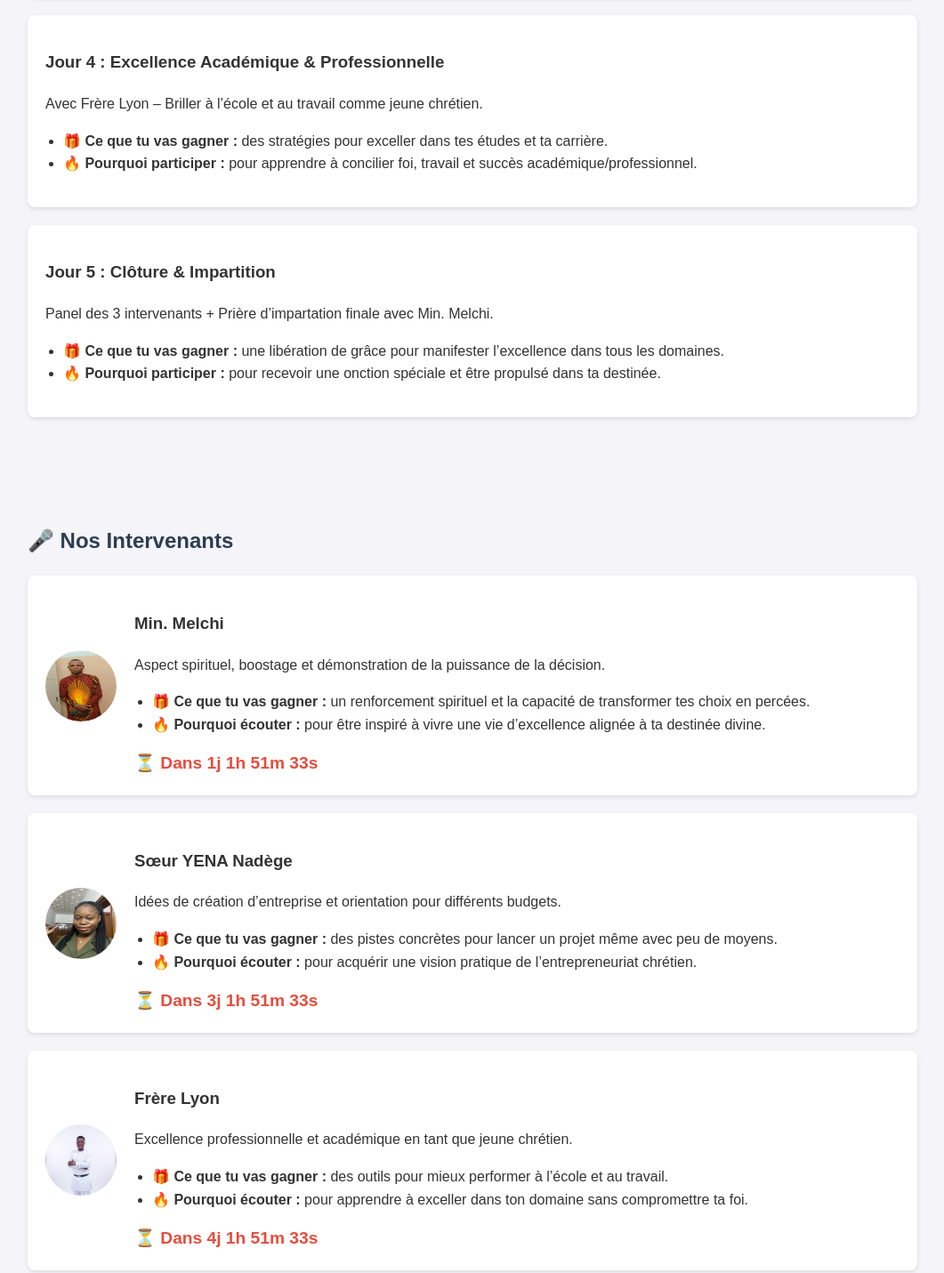
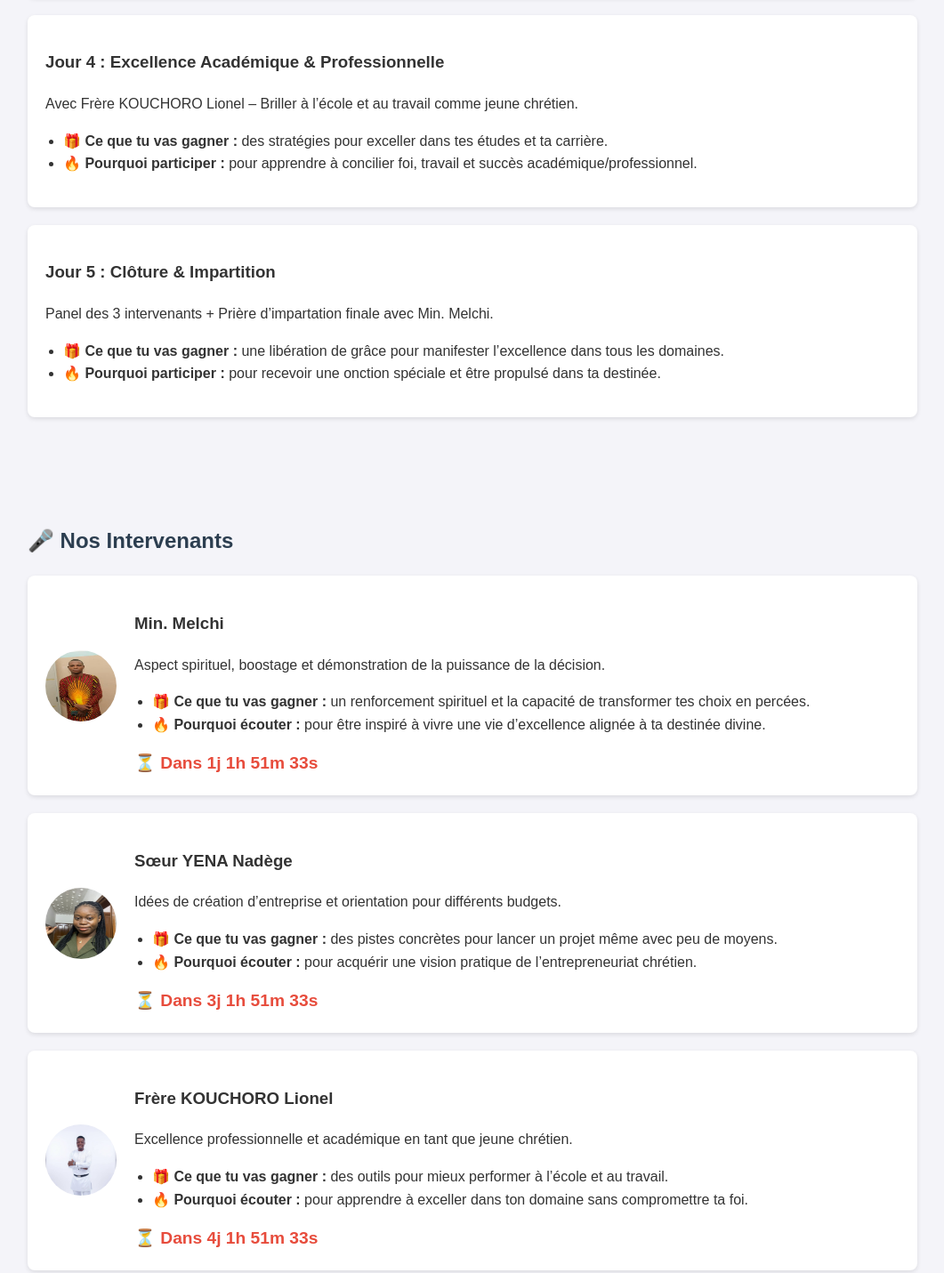
Before and after one commit to Melchi-ai/Messagerie-, a plain HTML site: page index.html in a window 1280 px wide. Shown: the part 1131-2562 px from the top of the page at 89% size, without its empty margins (109-1170 px from the left). Drawn offline with Linux system fonts and the light colour scheme.

Commit message:
Update index.html

```diff
--- a/index.html
+++ b/index.html
@@ -68,7 +68,7 @@
     </div>
     <div class="program-day">
       <h3>Jour 4 : Excellence Académique & Professionnelle</h3>
-      <p>Avec Frère Lyon – Briller à l’école et au travail comme jeune chrétien.</p>
+      <p>Avec Frère KOUCHORO Lionel – Briller à l’école et au travail comme jeune chrétien.</p>
       <ul>
         <li>🎁 <strong>Ce que tu vas gagner :</strong> des stratégies pour exceller dans tes études et ta carrière.</li>
         <li>🔥 <strong>Pourquoi participer :</strong> pour apprendre à concilier foi, travail et succès académique/professionnel.</li>
@@ -111,9 +111,9 @@
       </div>
     </div>
     <div class="speaker">
-      <img src="Lyon.jpg" alt="Frère Lyon">
+      <img src="Lyon.jpg" alt="Frère KOUCHORO Lionel">
       <div>
-        <h3>Frère Lyon</h3>
+        <h3>Frère KOUCHORO Lionel</h3>
         <p>Excellence professionnelle et académique en tant que jeune chrétien.</p>
         <ul>
           <li>🎁 <strong>Ce que tu vas gagner :</strong> des outils pour mieux performer à l’école et au travail.</li>
```
